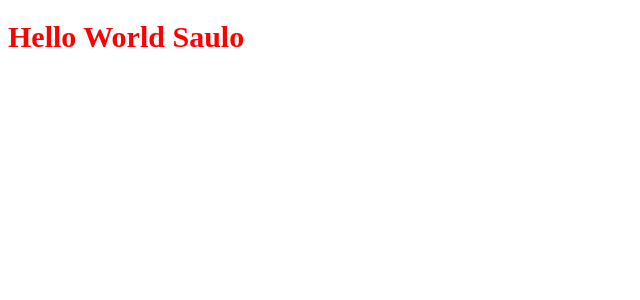
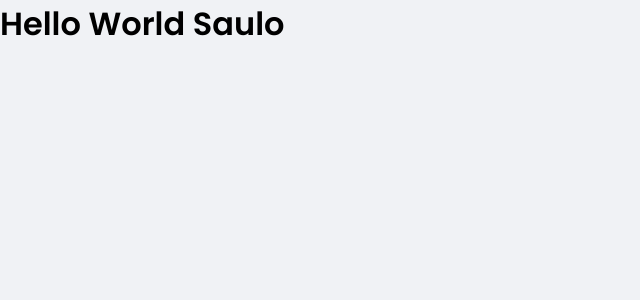
Before and after one commit to saulossg/dtmoney, a React (Create React App) app: page / in a window 1280 px wide. Shown: the top 300 px of the page, without its empty margins (0-640 px from the left). Built offline with nearby package versions, Linux system fonts and the light colour scheme.

Commit message:
Fix global style

```diff
--- a/public/index.html
+++ b/public/index.html
@@ -1,17 +1,18 @@
 <!DOCTYPE html>
 <html lang="en">
   <head>
+    <link rel="preconnect" href="https://fonts.googleapis.com">
     <meta charset="utf-8" />
     <meta name="viewport" content="width=device-width, initial-scale=1" />
-    <meta name="theme-color" content="#000000" />
-    <meta
+        <meta
       name="description"
       content="Web site created using create-react-app"
     />
 
     <link rel="shortcut icon" href="favicon.png" type="image/png">
+    <title>dtmoney</title>
 
-    <title>dtmoney</title>
+    <link href="https://fonts.googleapis.com/css2?family=Poppins:wght@400;600&display=swap" rel="stylesheet">
   </head>
   <body>
     <div id="root"></div>
--- a/src/App.tsx
+++ b/src/App.tsx
@@ -1,13 +1,14 @@
 
-import styled from 'styled-components';
-
-const Title = styled.h1`
-  font-size: 30px;
-  color: red;
-`
+import { GlobalStyle } from "./styles/global";
 
 function App() {
-  return <Title>Hello World Saulo</Title>
+  return (
+    <div className="App">
+      <h1>Hello World Saulo</h1>
+
+      <GlobalStyle />
+    </div>
+  )
 }
 
 export default App;
--- a/src/styles/global.ts
+++ b/src/styles/global.ts
@@ -31,7 +31,16 @@ html {
 
 body {
     background: var(--background);
-    --webkit-font-smoothing: aliliased;
+    -webkit-font-smoothing: antialiased;
+}
+
+body, textarea, input, button {
+    font-family: 'Poppins', sans-serif;
+    font-weight: 400;
+}
+
+h1, h2, h3, h4, h5, h6, strong {
+    font-weight: 600;
 }
 
 button {
```
